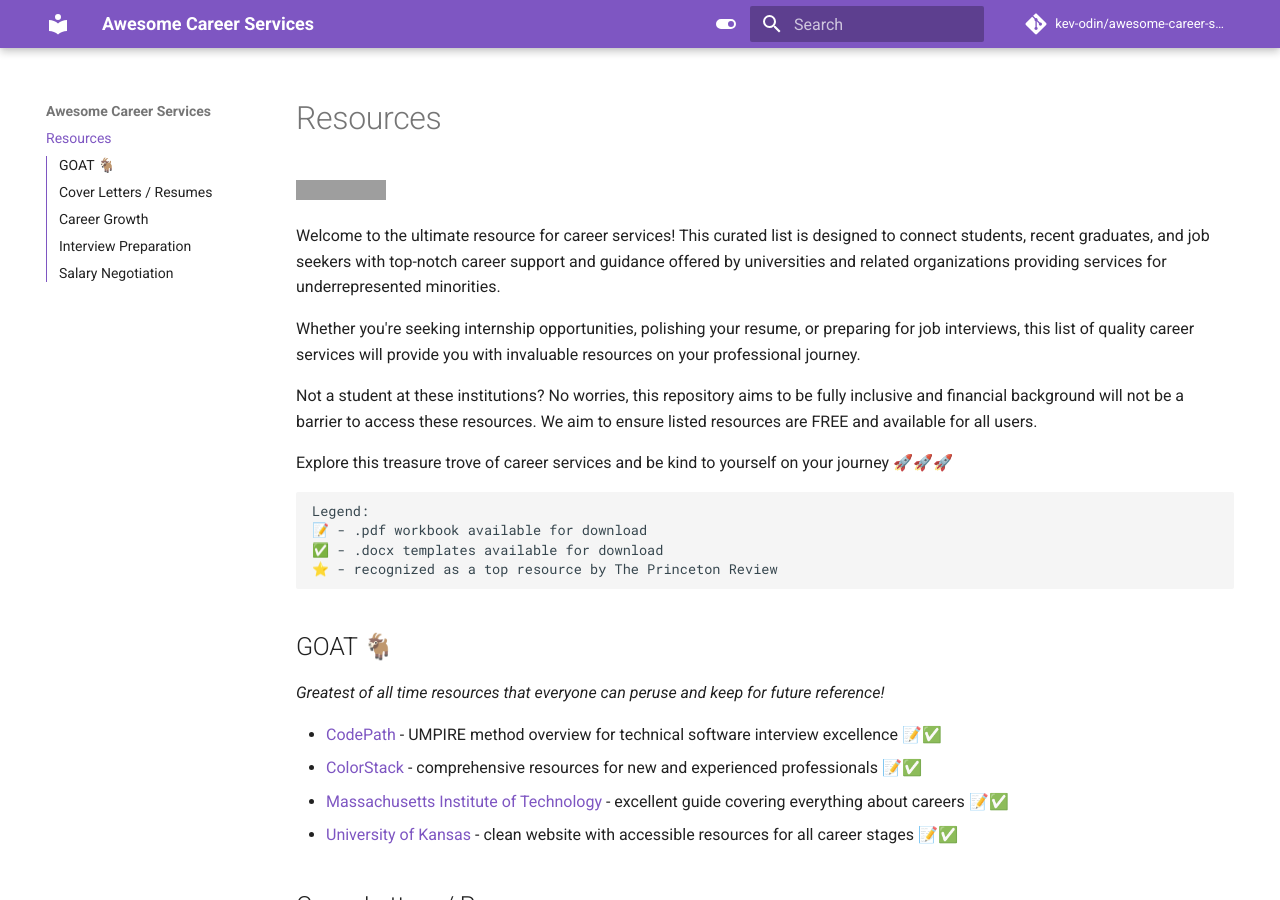
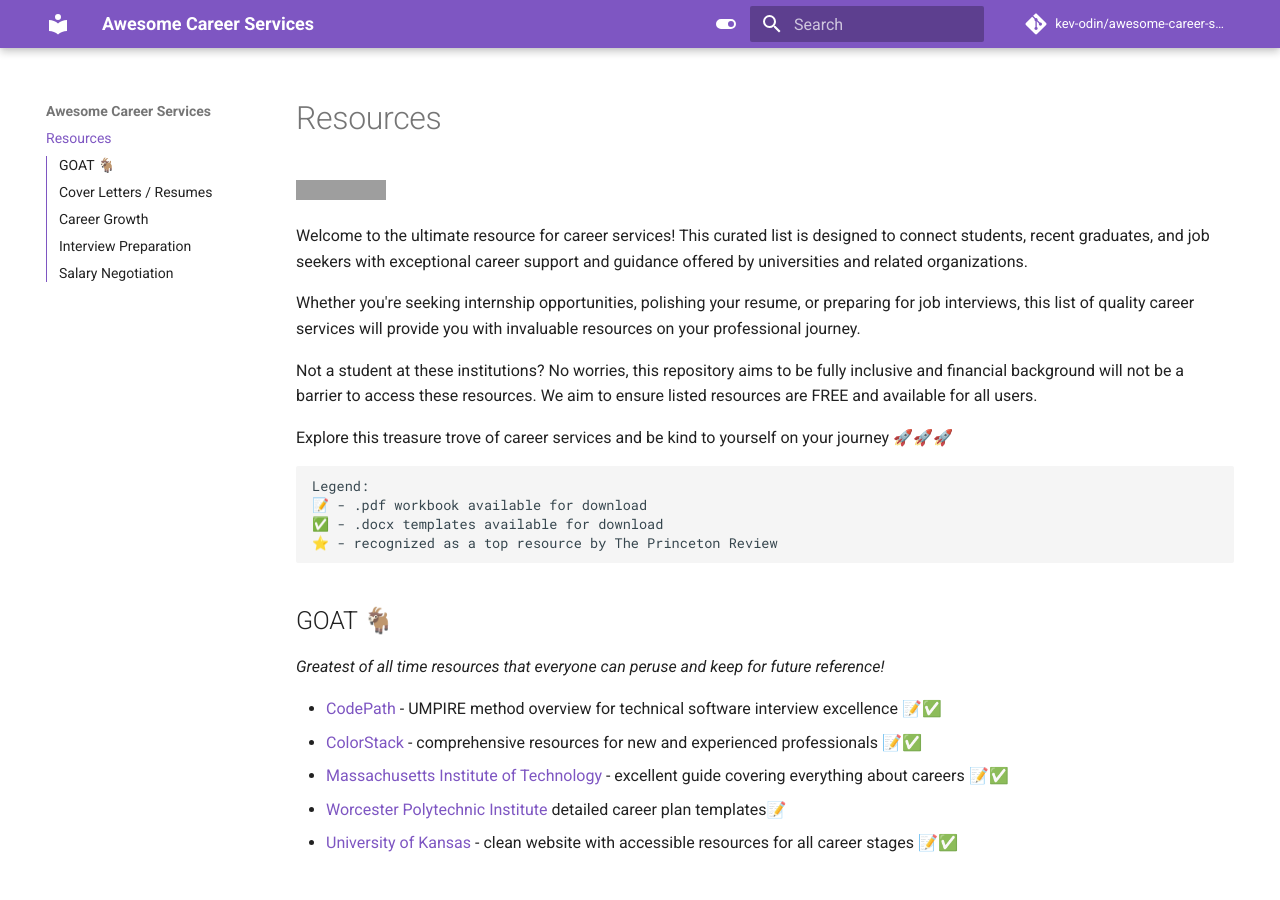
Before and after one commit to kev-odin/awesome-career-services, an MkDocs documentation site: the page built from docs/index.md, in a window 1280 px wide and 900 px high. Built offline with MkDocs 1.6.1 and Material for MkDocs 9.7.7, drawn with Linux system fonts in a browser that asks for light colours; comment, search, counter and statistics services are not loaded; grey boxes are pictures that could not be loaded.

```diff
--- a/docs/index.md
+++ b/docs/index.md
@@ -1,7 +1,7 @@
 # Resources
 [![Awesome](https://awesome.re/badge.svg)](https://awesome.re)
 
-Welcome to the ultimate resource for career services! This curated list is designed to connect students, recent graduates, and job seekers with top-notch career support and guidance offered by universities and related organizations providing services for underrepresented minorities.
+Welcome to the ultimate resource for career services! This curated list is designed to connect students, recent graduates, and job seekers with exceptional career support and guidance offered by universities and related organizations.
 
 Whether you're seeking internship opportunities, polishing your resume, or preparing for job interviews, this list of quality career services will provide you with invaluable resources on your professional journey.
 
@@ -21,6 +21,7 @@ _Greatest of all time resources that everyone can peruse and keep for future ref
 - [CodePath](https://codepathdotorg.notion.site/codepathdotorg/CodePath-Career-Kit-80f86d446b654772832f9162c6c03950) - UMPIRE method overview for technical software interview excellence 📝✅
 - [ColorStack](https://wiki.colorstack.org/the-colorstack-family/) - comprehensive resources for new and experienced professionals 📝✅
 - [Massachusetts Institute of Technology](https://capd.mit.edu/resources/career-handbook/) - excellent guide covering everything about careers 📝✅
+- [Worcester Polytechnic Institute ](https://www.wpi.edu/student-experience/career-development/resources) detailed career plan templates📝
 - [University of Kansas](https://career.ku.edu/job-search-prep) - clean website with accessible resources for all career stages 📝✅
 
 
```
Also changed, not shown: CODE_OF_CONDUCT.md (+1 -4 lines), CONTRIBUTING.md (+10 -5 lines), README.md (+3 -3 lines).
